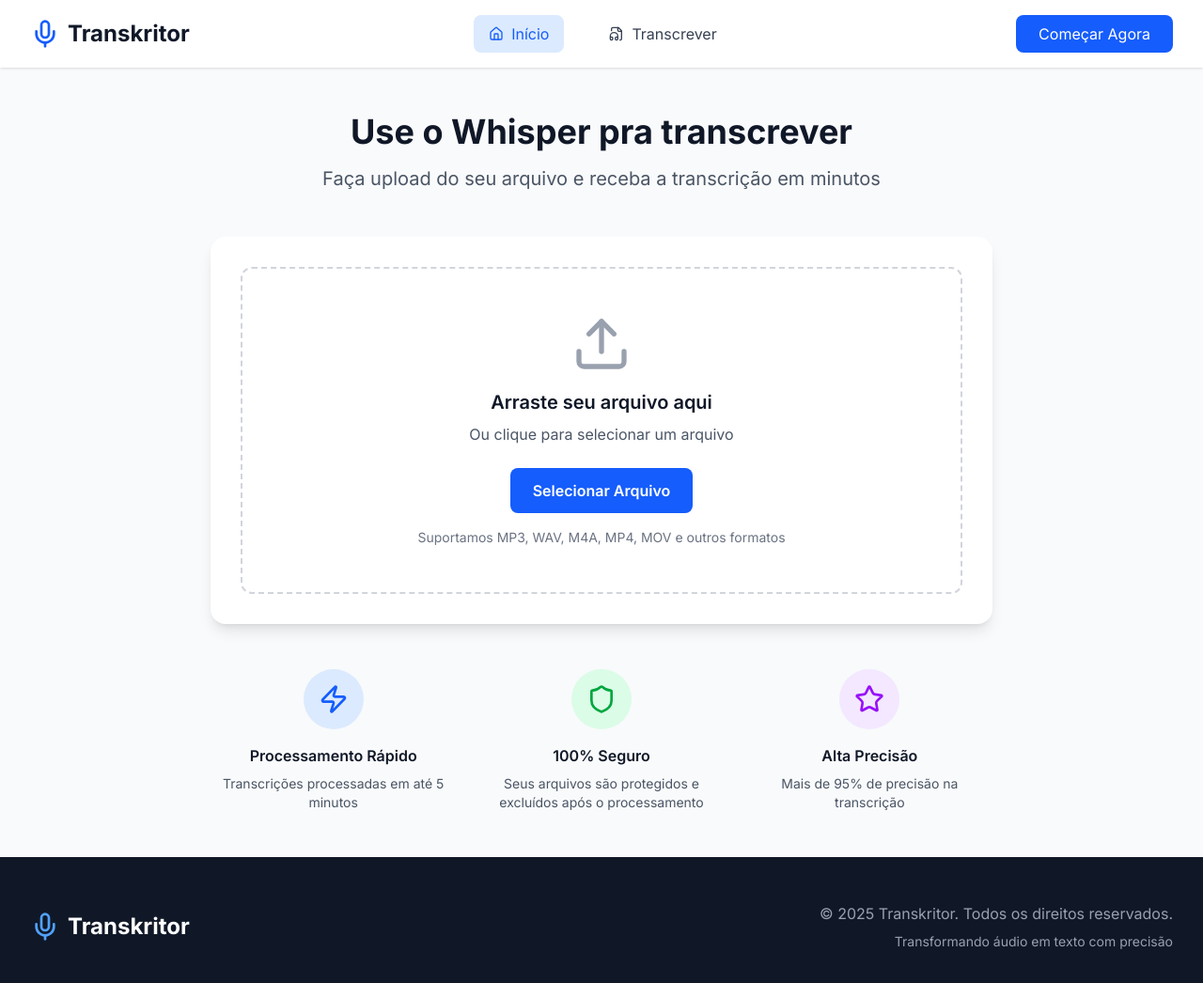
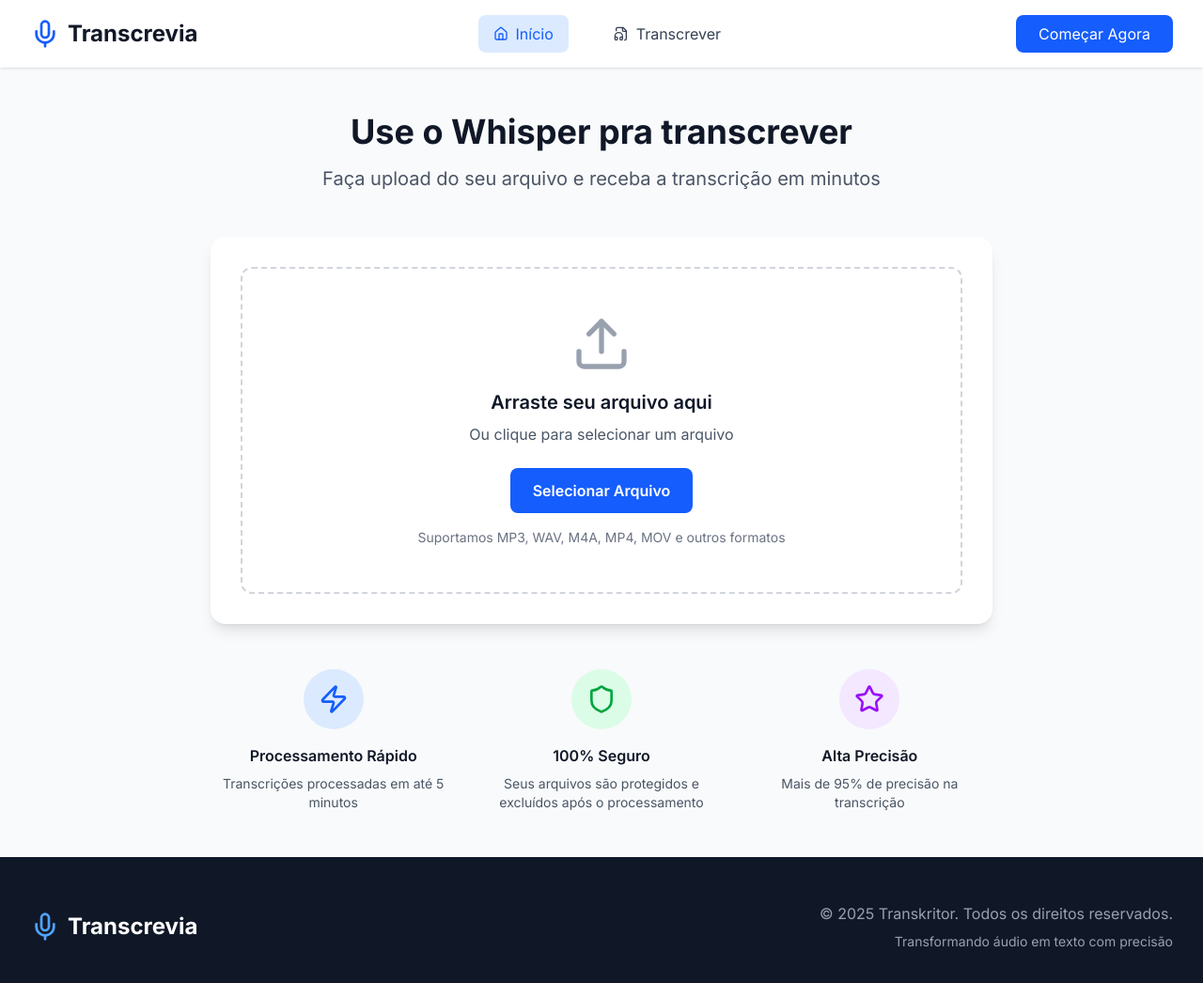
Before and after one commit to Eduardozsw/transcricao-mvp, a Next.js app in the folder frontend/: page /whisper in a window 1280 px wide. Shown: the top 1046 px of the page at 94% size. Built offline with nearby package versions, Linux system fonts and the light colour scheme; no server answers.

Commit message:
Alterei o nome do site

```diff
--- a/frontend/src/app/layout.tsx
+++ b/frontend/src/app/layout.tsx
@@ -13,7 +13,7 @@ const inter = Inter({
 })
 
 export const metadata: Metadata = {
-  title: "Transkritor",
+  title: "Transcrevia",
   description: "Site para transcrever áudio em texto",
 };
 
--- a/frontend/src/components/Footer.tsx
+++ b/frontend/src/components/Footer.tsx
@@ -8,7 +8,7 @@ export default function Footer() {
         <div className="flex flex-col md:flex-row justify-between items-center">
           <div className="flex items-center space-x-2 mb-4 md:mb-0">
             <Mic className="h-8 w-8 text-blue-400" />
-            <span className="text-2xl font-bold">Transkritor</span>
+            <span className="text-2xl font-bold">Transcrevia</span>
           </div>
           <div className="text-gray-400 text-center md:text-right">
             <p>&copy; 2025 Transkritor. Todos os direitos reservados.</p>
--- a/frontend/src/components/navbar.tsx
+++ b/frontend/src/components/navbar.tsx
@@ -17,7 +17,7 @@ export default function Navbar() {
         <div className="flex justify-between items-center py-4">
           <div className="flex items-center space-x-2">
             <Mic className="h-8 w-8 text-blue-600" />
-            <span className="text-2xl font-bold text-gray-900">Transkritor</span>
+            <span className="text-2xl font-bold text-gray-900">Transcrevia</span>
           </div>
           <nav className="hidden md:flex space-x-8 items-center">
             <Link href="/">
```
